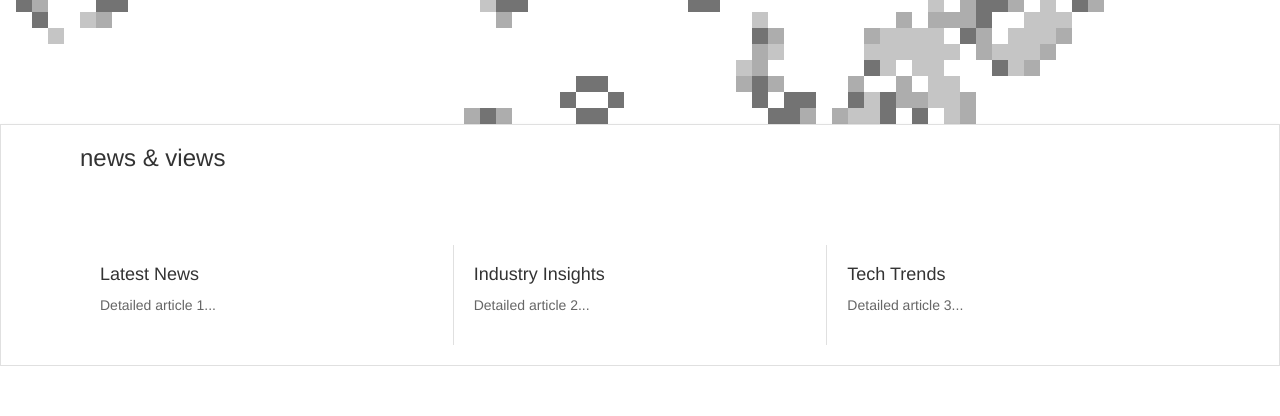
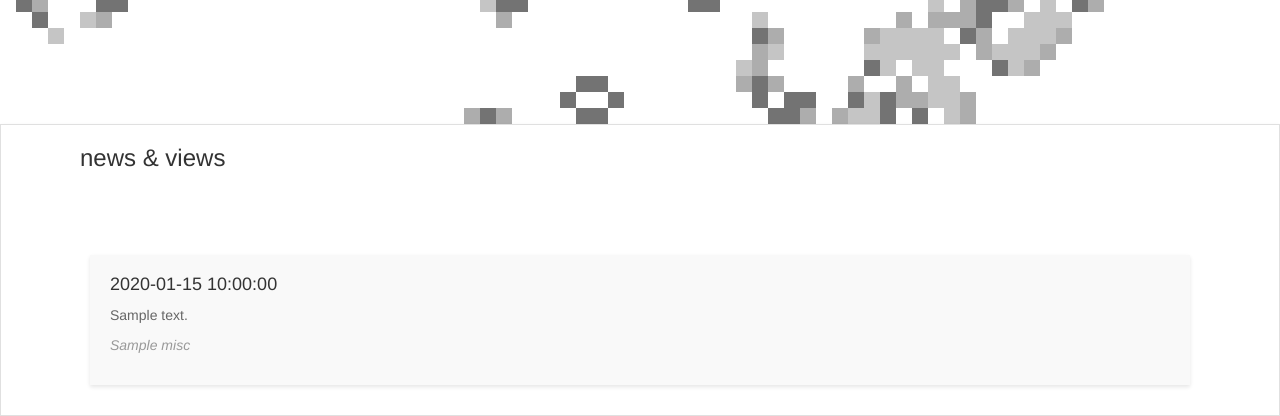
Before and after one commit to PhilWa/corner, a Flask app: template templates/index.html in a window 1280 px wide. Shown: the part 596-1012 px from the top of the page. Before the commit the page ends 962 px from the top, so only its background shows below. Run offline with Flask 3, Linux system fonts and the light colour scheme; the template is opened without the code that fills it: most values are stand-ins (such as "Sample title", 1, 10 or a date in 2020); some libraries are stand-ins or nearby versions.

Commit message:
added dynamic content

```diff
--- a/app.py
+++ b/app.py
@@ -4,6 +4,8 @@ import re
 from datetime import datetime
 import os
 import platform
+import csv
+from collections import namedtuple
 
 app = Flask(__name__)
 
@@ -48,7 +50,9 @@ def index():
                 message = "Email saved successfully!"
             except sqlite3.IntegrityError:
                 message = "This email is already registered."
-    return render_template("index.html", message=message)
+
+    news_items = read_news_from_tsv()
+    return render_template("index.html", message=message, news_items=news_items)
 
 
 @app.route("/toggle_cells", methods=["POST"])
@@ -73,6 +77,19 @@ def get_cells_to_toggle(x, y):
     return toggle_positions
 
 
+def read_news_from_tsv():
+    News = namedtuple("News", ["id", "date", "content", "misc"])
+    news_items = []
+    with open("news.tsv", "r") as tsv_file:
+        reader = csv.reader(tsv_file, delimiter="\t")
+        next(reader)  # Skip header row
+        for row in reader:
+            news_items.append(News(*row))
+    return sorted(news_items, key=lambda x: x.date, reverse=True)[
+        :3
+    ]  # Return latest 3 items
+
+
 if __name__ == "__main__":
     is_mac = platform.system() == "Darwin"
     is_production = os.environ.get("PRODUCTION", "false").lower() == "true"
--- a/static/css/styles.css
+++ b/static/css/styles.css
@@ -231,6 +231,9 @@ header {
     flex: 1;
     padding: 20px;
     border-right: 1px solid #e0e0e0;
+    margin: 10px;
+    background-color: #f9f9f9;
+    box-shadow: 0 2px 4px rgba(0, 0, 0, 0.1);
 }
 
 .card:last-child {
@@ -246,4 +249,10 @@ header {
 .card p {
     font-size: 14px;
     color: #666;
+    margin-bottom: 10px;
 }
+
+.card .misc {
+    font-style: italic;
+    color: #999;
+}
--- a/templates/index.html
+++ b/templates/index.html
@@ -19,18 +19,15 @@
         </div>
         <div class="full-content">
             <div class="card-container">
+                {% for item in news_items %}
                 <div class="card">
-                    <h3>Latest News</h3>
-                    <p>Detailed article 1...</p>
+                    <h3>{{ item.date }}</h3>
+                    <p>{{ item.content }}</p>
+                    {% if item.misc %}
+                    <p class="misc">{{ item.misc }}</p>
+                    {% endif %}
                 </div>
-                <div class="card">
-                    <h3>Industry Insights</h3>
-                    <p>Detailed article 2...</p>
-                </div>
-                <div class="card">
-                    <h3>Tech Trends</h3>
-                    <p>Detailed article 3...</p>
-                </div>
+                {% endfor %}
             </div>
         </div>
     </div>
```
Also changed, not shown: maintain.py (added, +28 -0 lines).
